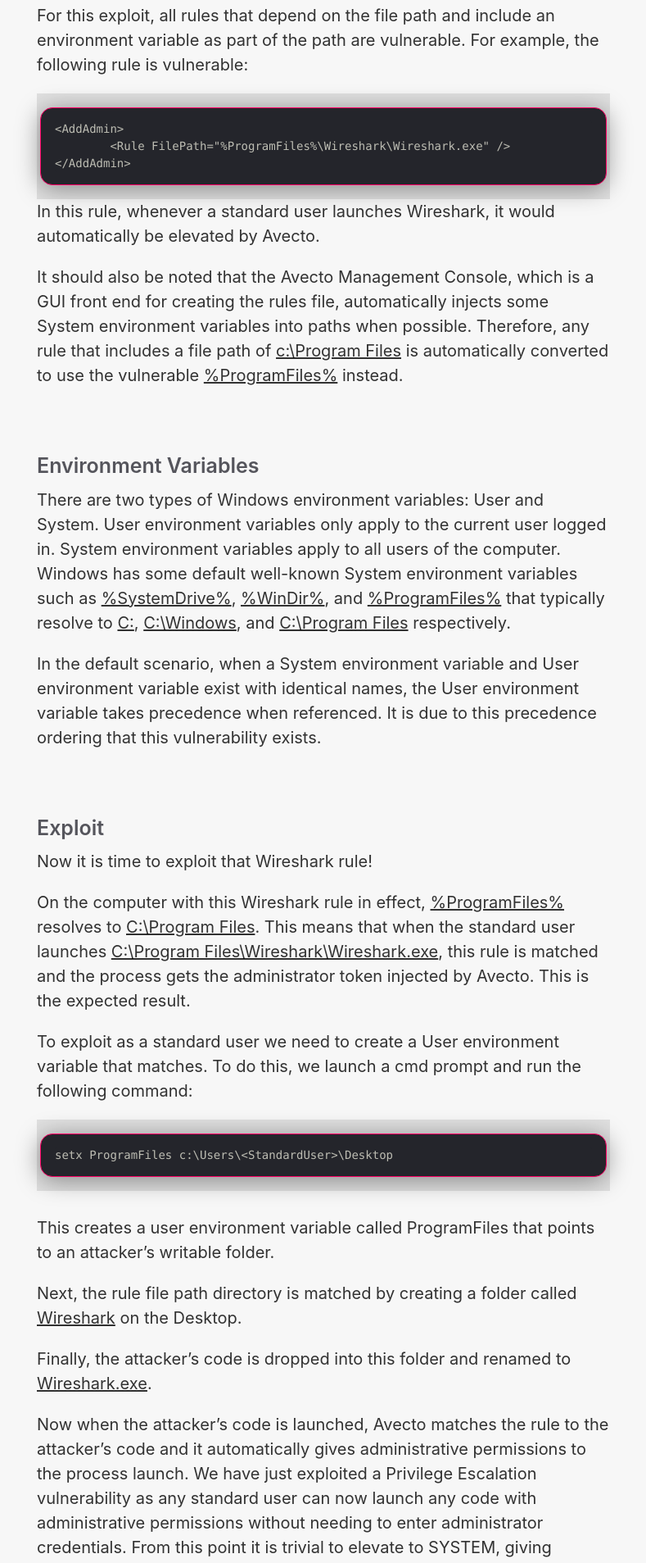
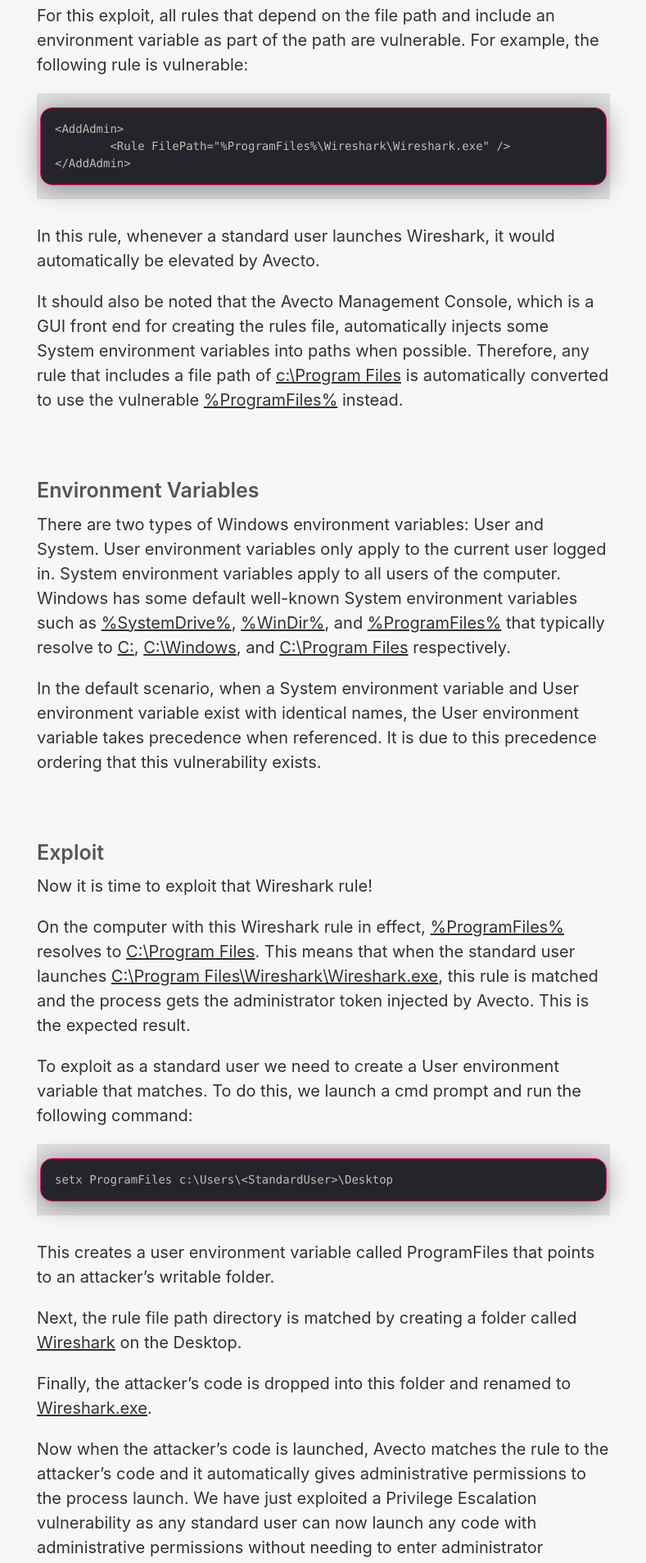
Before and after one commit to HackAndPwn/HackAndPwn.github.io, a Jekyll site: the page built from _posts/2019-04-17-cve-2018-10959.md, in a window 1280 px wide. Shown: the part 1317-3224 px from the top of the page at 82% size, without its empty margins (245-1034 px from the left). Built offline with Jekyll 4.4.1, drawn with Linux system fonts in a browser that asks for light colours.

Commit message:
add another linebreak after codex

```diff
--- a/_posts/2019-04-17-cve-2018-10959.md
+++ b/_posts/2019-04-17-cve-2018-10959.md
@@ -31,7 +31,7 @@
 </AddAdmin>
 ~~~~~~~~~~~~
 
-In this rule, whenever a standard user launches Wireshark, it would automatically be elevated by Avecto.
+<br>In this rule, whenever a standard user launches Wireshark, it would automatically be elevated by Avecto.
 
 It should also be noted that the Avecto Management Console, which is a GUI front end for creating the rules file, automatically injects some System environment variables into paths when possible. Therefore, any rule that includes a file path of <u>c:\Program Files</u> is automatically converted to use the vulnerable <u>%ProgramFiles%</u> instead.
 
```
